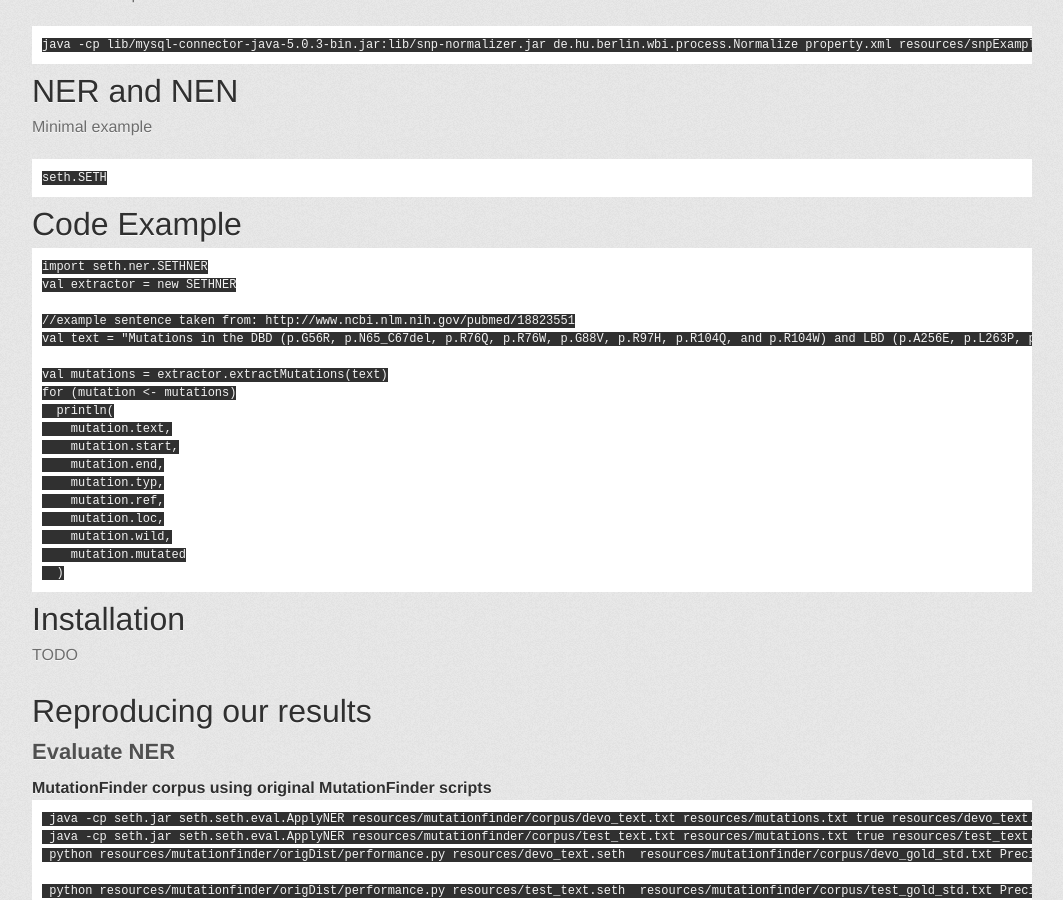
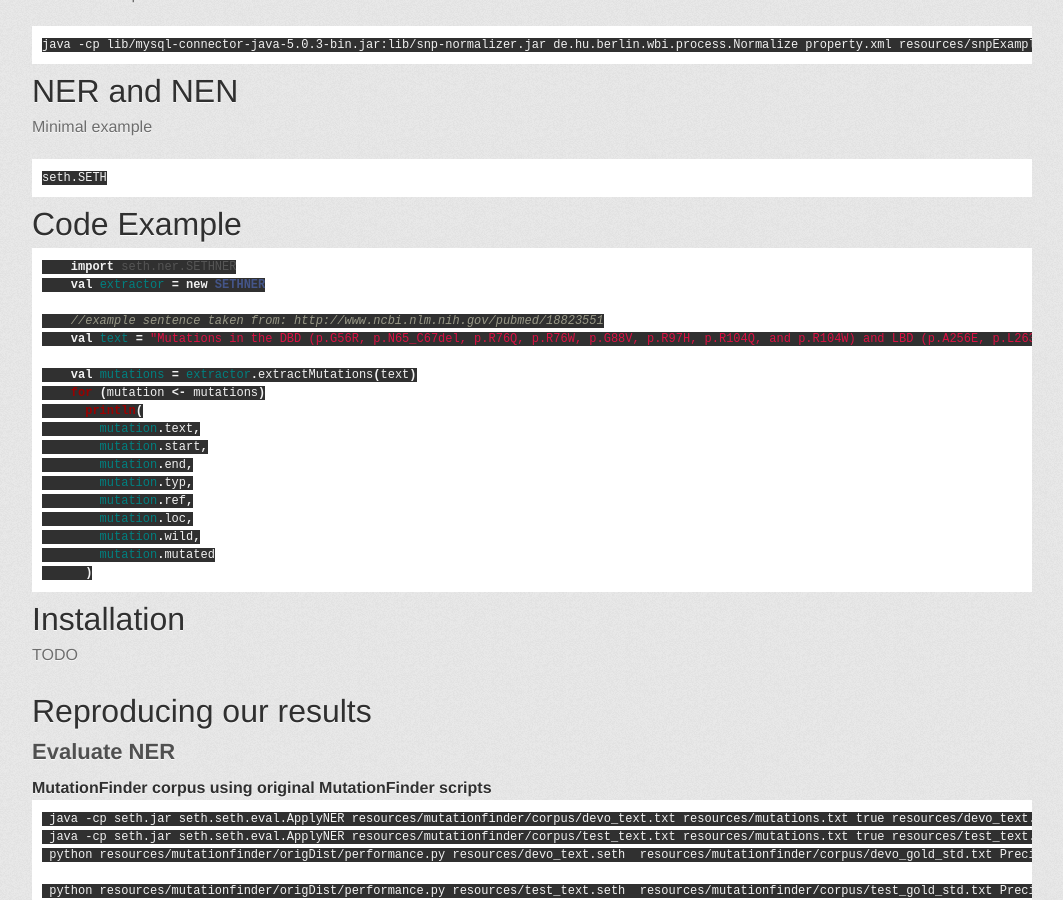
Before and after one commit to rockt/SETH, a Jekyll site: the page built from index.md, in a window 1280 px wide and 900 px high, scrolled down 937 px. Shown: the whole window, without its empty margins (108-1171 px from the left). Built offline with Jekyll 4.4.1, drawn with Linux system fonts in a browser that asks for light colours; some web fonts are replaced; Markdown is read by kramdown in place of the engine named in the settings.

Commit message:
Update index.md

````diff
--- a/index.md
+++ b/index.md
@@ -36,7 +36,7 @@ Minimal example
 
 
 # Code Example
-
+```scala
     import seth.ner.SETHNER
     val extractor = new SETHNER
 
@@ -55,7 +55,7 @@ Minimal example
         mutation.wild,
         mutation.mutated
       )
-
+```
 # Installation
 
 TODO
````
